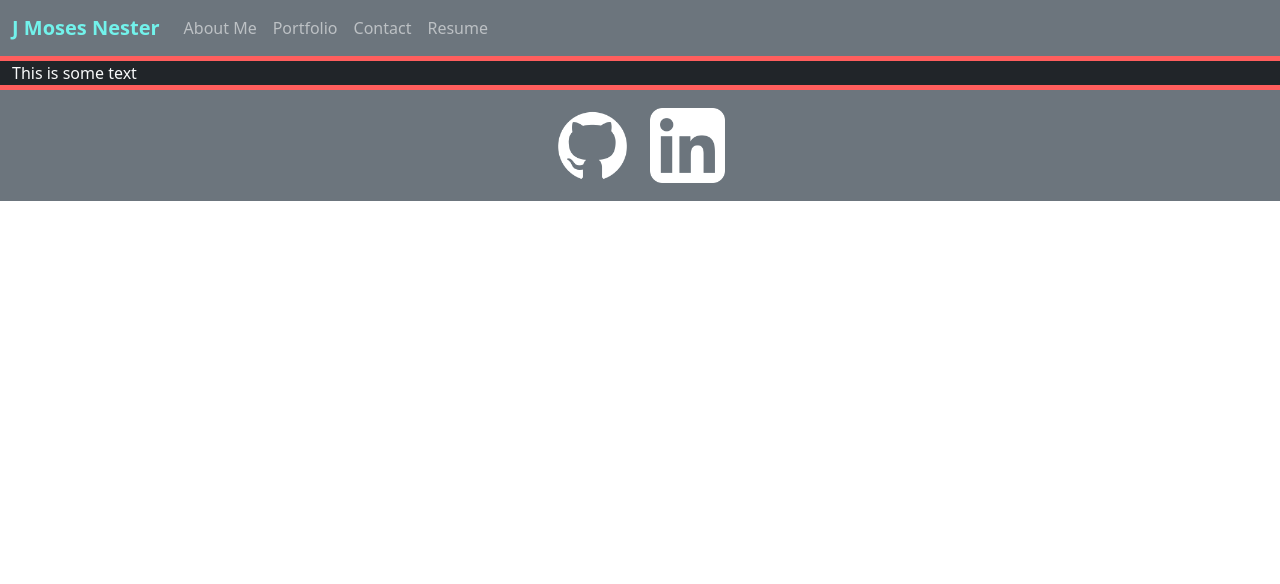
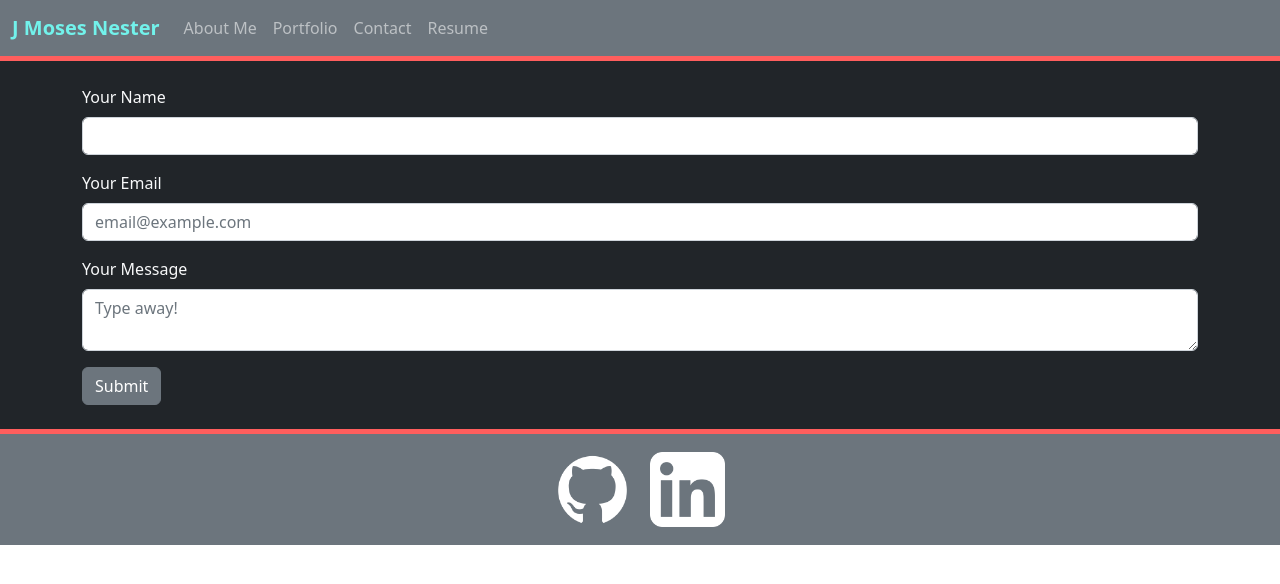
Before and after one commit to MosNes/react-portfolio, a React (Create React App) app in the folder client/: page / in a window 1280 px wide. Shown: the top 584 px of the page. Built offline with nearby package versions, Linux system fonts and the light colour scheme.

Commit message:
added contact form component and validation

```diff
--- a/client/src/pages/Contact.js
+++ b/client/src/pages/Contact.js
@@ -1,9 +1,95 @@
-import React from 'react';
-import {  } from 'reactstrap';
+import React, { useState } from 'react';
+import { validateEmail } from '../utils/helpers';
+import { Input, Form, FormGroup, Label, Container, Button } from 'reactstrap';
 
 const Contact = () => {
-    return(
-        <div>This is some text</div>
+	//------------------- STATE VARIABLES -------------------------------------
+
+	//sets initial default state of input fields to empty values
+	const [formState, setFormState] = useState({
+		name: '',
+		email: '',
+		message: '',
+	});
+	//Sets error message as empty string by default
+	const [errorMessage, setErrorMessage] = useState('');
+
+	//destructure formState into 3 variables
+	const { name, email, message } = formState;
+
+	//------------------- EVENT HANDLERS --------------------------------------
+
+	//create changeHandler to sync the values for the input fields to the current state
+	function handleChange(e) {
+		//validate input
+		//if change comes from email field
+		if (e.target.name === 'email') {
+			//run email validation helper function
+			const isValid = validateEmail(e.target.value);
+			console.log(isValid);
+			//set error message content if email is invalid
+			if (!isValid) {
+				setErrorMessage('Your Email is Invalid.');
+			} else {
+				setErrorMessage('');
+			}
+			//if change comes from other two fields
+		} else {
+			//if field is empty (length = 0)
+			if (!e.target.value.length) {
+				setErrorMessage(`${e.target.name} is required.`);
+			} else {
+				setErrorMessage('');
+			}
+		}
+
+		//only update the state if the error message is empty
+		if (!errorMessage) {
+			//use spread operator to retain all key-value pairs, otherwise formState would be overwritten to contain only the single key-value defined here
+			// [e.target.name] dynamically generates the property name and matching value
+			setFormState({ ...formState, [e.target.name]: e.target.value });
+		}
+	}
+
+	function handleSubmit(e) {
+		e.preventDefault();
+		console.log(formState);
+	}
+
+    //---------------------COMPONENT--------------------------------------------------------------------------------------
+
+	return (
+        <Container>
+            <Form className="mt-4 mb-4" onSubmit={handleSubmit}>
+                <FormGroup>
+                    <Label for="name">
+                        Your Name
+                    </Label>
+                    <Input id="name" name="name" type="text" onBlur={handleChange}/>
+                </FormGroup>
+                <FormGroup>
+                    <Label for="email">
+                        Your Email
+                    </Label>
+                    <Input id="email" name="email" type="email" placeholder="email@example.com" onBlur={handleChange}/>
+                </FormGroup>
+                <FormGroup>
+                    <Label for="message">
+                        Your Message
+                    </Label>
+                    <Input id="message" name="message" type="textarea" placeholder="Type away!" onBlur={handleChange}/>
+                </FormGroup>
+                {/* render errorMessage if not empty */}
+                {errorMessage && (
+                    <div>
+                        <p className="error-text">{errorMessage}</p>
+                    </div>
+                )}
+                <Button>
+                    Submit
+                </Button>
+            </Form>
+        </Container>
     )
 };
 
```
